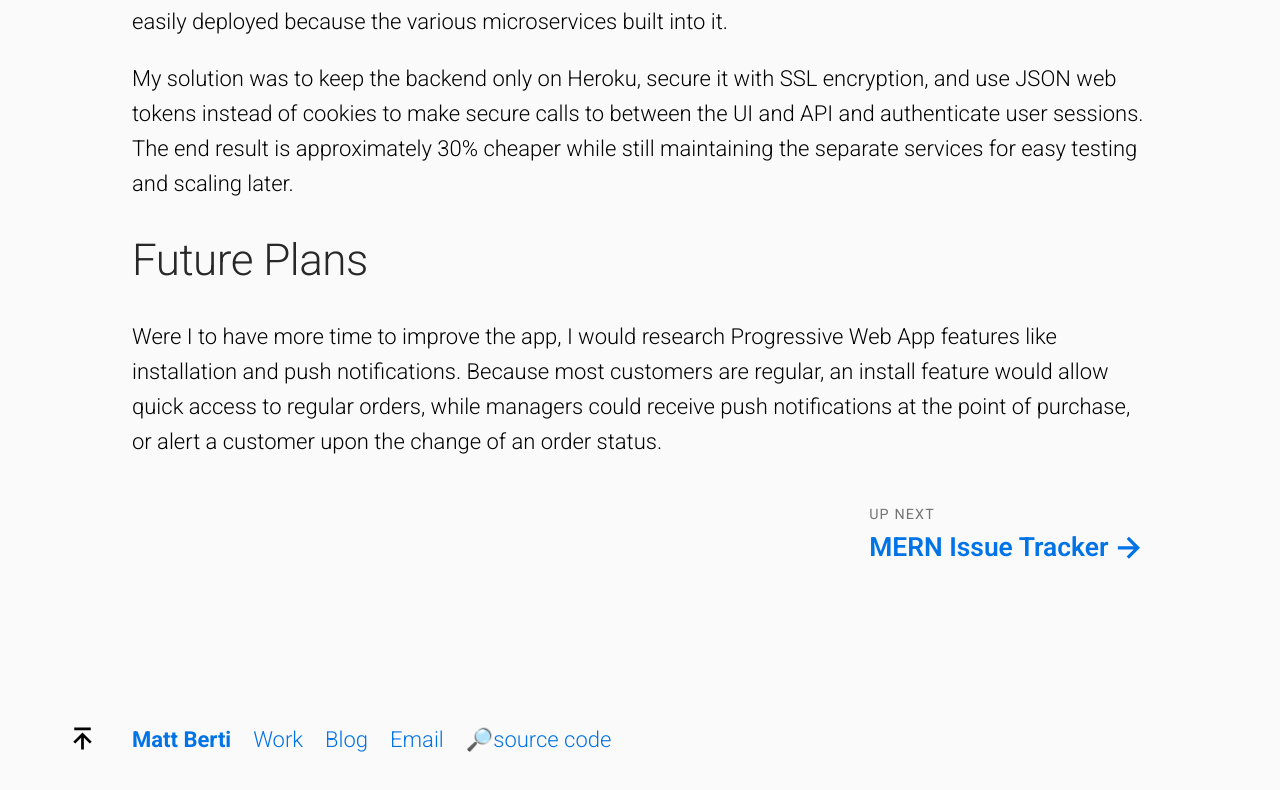
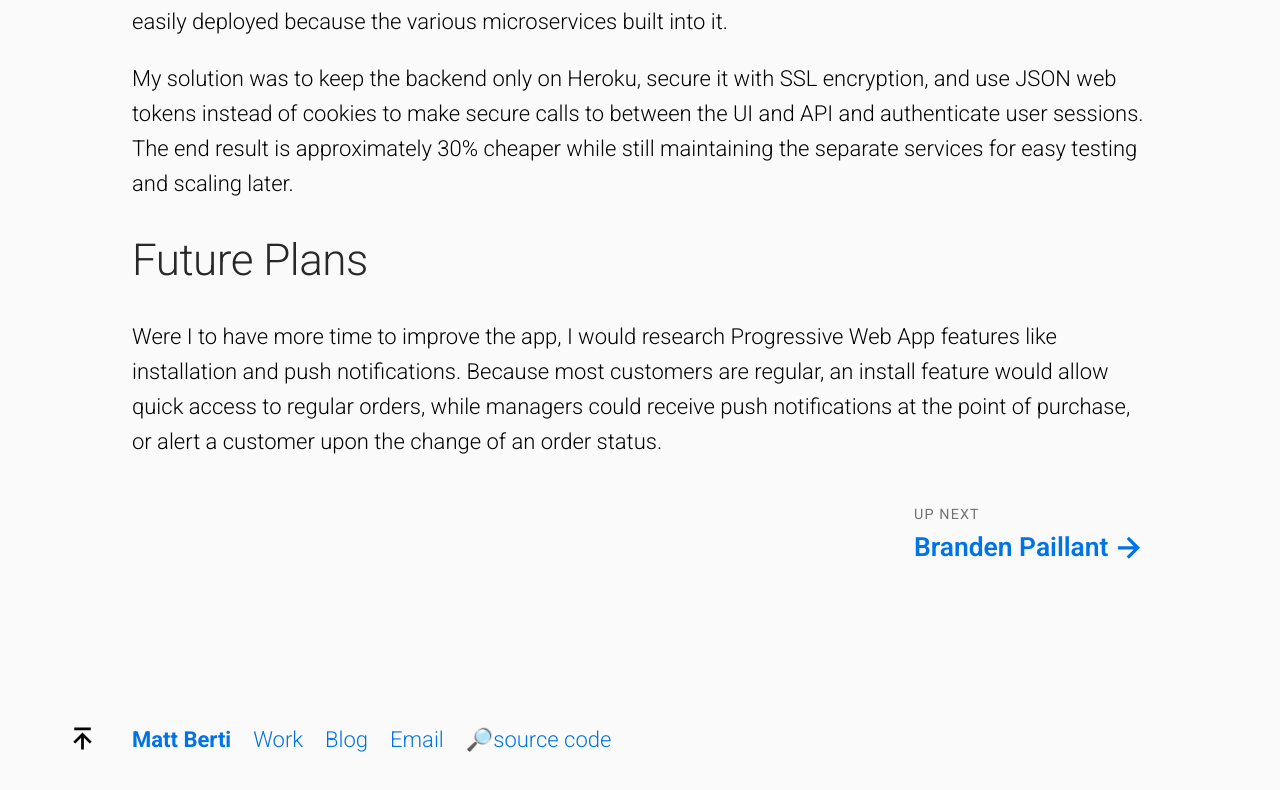
Before and after one commit to brti-dev/brti.dev, a Next.js app: page /developer/camval-produce in a window 1280 px wide. Shown: the part 1971-2761 px from the top of the page. Built offline with nearby package versions, Linux system fonts and the light colour scheme.

Commit message:
dev next article function

```diff
--- a/pages/developer/branden-paillant.tsx
+++ b/pages/developer/branden-paillant.tsx
@@ -1,4 +1,3 @@
-import Link from 'next/link'
 import Layout from '@/components/Layout'
 import Article from '@/components/Article'
 import { getNextArticle } from './index'
--- a/pages/developer/camval-produce.tsx
+++ b/pages/developer/camval-produce.tsx
@@ -1,7 +1,6 @@
-import Head from 'next/head'
-import Link from 'next/link'
 import Layout from '@/components/Layout'
 import Article from '@/components/Article'
+import { getNextArticle } from './index'
 
 function Camval() {
     return (
@@ -19,11 +18,7 @@ function Camval() {
                         </li>
                     </ul>
                 }
-                nextArticle={
-                    <Link href="/developer/mern-tracker">
-                        MERN Issue Tracker
-                    </Link>
-                }
+                nextArticle={getNextArticle('camval-produce')}
             >
                 <p>
                     I was excited to receive a contract to build this app
--- a/pages/developer/index.tsx
+++ b/pages/developer/index.tsx
@@ -16,6 +16,7 @@ const WORKS = [
             'An e-commerce app for a produce delivery business in San Diego.',
         tags: [
             'Single Page App',
+            'E-commerce',
             'Node and Express',
             'MongoDB',
             'GraphQL',
@@ -25,20 +26,38 @@ const WORKS = [
         ],
     },
     {
-        label: 'Single-Page App',
-        slug: 'mern-tracker',
-        heading: 'MERN Issue Tracker',
+        label: 'Shopify App',
+        slug: 'branden-paillant',
+        heading: 'Branden Paillant',
+        subheading: 'Project Lead',
         description:
-            'A single-page app built to learn how to make single-page apps.',
+            'An online presence and e-commerce print shop for a photographer of urban industrial landscapes.',
+        tags: ['Single Page App', 'E-commerce', 'Next.js', 'Shopify'],
+    },
+    {
+        label: 'Web App',
+        slug: 'chenglish-dict',
+        heading: 'Chenglish Dictionary',
+        description: 'Learn Chinese characters and phrases.',
         tags: [
-            'Single Page App',
-            'Node and Express',
-            'MongoDB',
-            'GraphQL',
-            'React',
-            'Material UI',
-            'Webpack',
+            'Test-Driven Development',
+            'Mobile-first',
+            'PHP',
+            'MySQL',
+            'Javascript and jQuery',
         ],
+        image: (
+            <picture>
+                <source
+                    srcSet="/img/chenglishdict_work.webp"
+                    type="image/webp"
+                />
+                <img
+                    src="/img/chenglishdict_work.png"
+                    alt="Chenglish Dictionary screenshots"
+                />
+            </picture>
+        ),
     },
     {
         heading: 'AXRN Animal Crossing Right Now',
@@ -69,29 +88,20 @@ const WORKS = [
         ),
     },
     {
-        label: 'Web App',
-        slug: 'chenglish-dict',
-        heading: 'Chenglish Dictionary',
-        description: 'Learn Chinese characters and phrases.',
+        label: 'Single-Page App',
+        slug: 'mern-tracker',
+        heading: 'MERN Issue Tracker',
+        description:
+            'A single-page app built to learn how to make single-page apps.',
         tags: [
-            'Test-Driven Development',
-            'Mobile-first',
-            'PHP',
-            'MySQL',
-            'Javascript and jQuery',
+            'Single Page App',
+            'Node and Express',
+            'MongoDB',
+            'GraphQL',
+            'React',
+            'Material UI',
+            'Webpack',
         ],
-        image: (
-            <picture>
-                <source
-                    srcSet="/img/chenglishdict_work.webp"
-                    type="image/webp"
-                />
-                <img
-                    src="/img/chenglishdict_work.png"
-                    alt="Chenglish Dictionary screenshots"
-                />
-            </picture>
-        ),
     },
     {
         label: 'Web Community',
@@ -121,6 +131,26 @@ const WORKS = [
         tags: ['Community-Building', 'PHP', 'MySQL'],
     },
 ]
+
+export function getNextArticle(slug: string) {
+    const currentArticleIndex = WORKS.findIndex(work => work.slug === slug)
+    if (currentArticleIndex === -1) {
+        throw new Error(`Article slug ${slug} doesn't exist`)
+    }
+
+    let nextArticle
+    if (currentArticleIndex === WORKS.length - 1) {
+        nextArticle = WORKS[0]
+    } else {
+        nextArticle = WORKS[currentArticleIndex + 1]
+    }
+
+    return (
+        <Link href={`/developer/${nextArticle.slug}`}>
+            {nextArticle.heading}
+        </Link>
+    )
+}
 
 function Work() {
     return (
--- a/pages/teacher.tsx
+++ b/pages/teacher.tsx
@@ -12,8 +12,9 @@ function Teacher() {
             <div>
                 <p>
                     I am a certified teacher of Advanced Placement Histories,
-                    Human Geography, and Capstone. As teacher and counselor, I
-                    have prepared hundreds of students for academic life abroad,
+                    Human Geography, and Capstone (an intensive university
+                    research prep course). As teacher and counselor, I have
+                    prepared hundreds of students for academic life abroad,
                     culminating in being appointed leader to launch the AP
                     Capstone research program in our school, one of the first
                     such programs introduced in China. I'm an expert on active
```
Also changed, not shown: pages/developer/axrn.tsx (+2 -7 lines), pages/developer/mern-tracker.tsx (+2 -7 lines), pages/developer/square-haven.tsx (+2 -5 lines), pages/developer/videogamin.tsx (+2 -5 lines).
